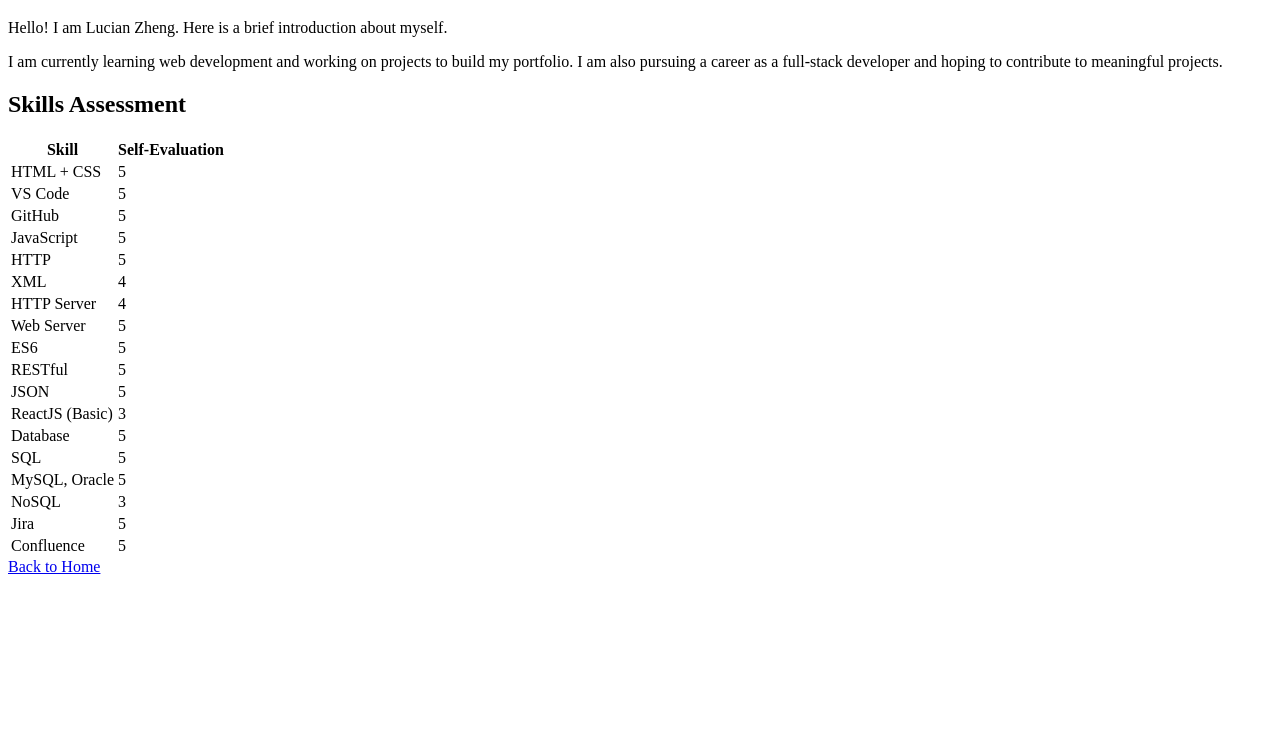
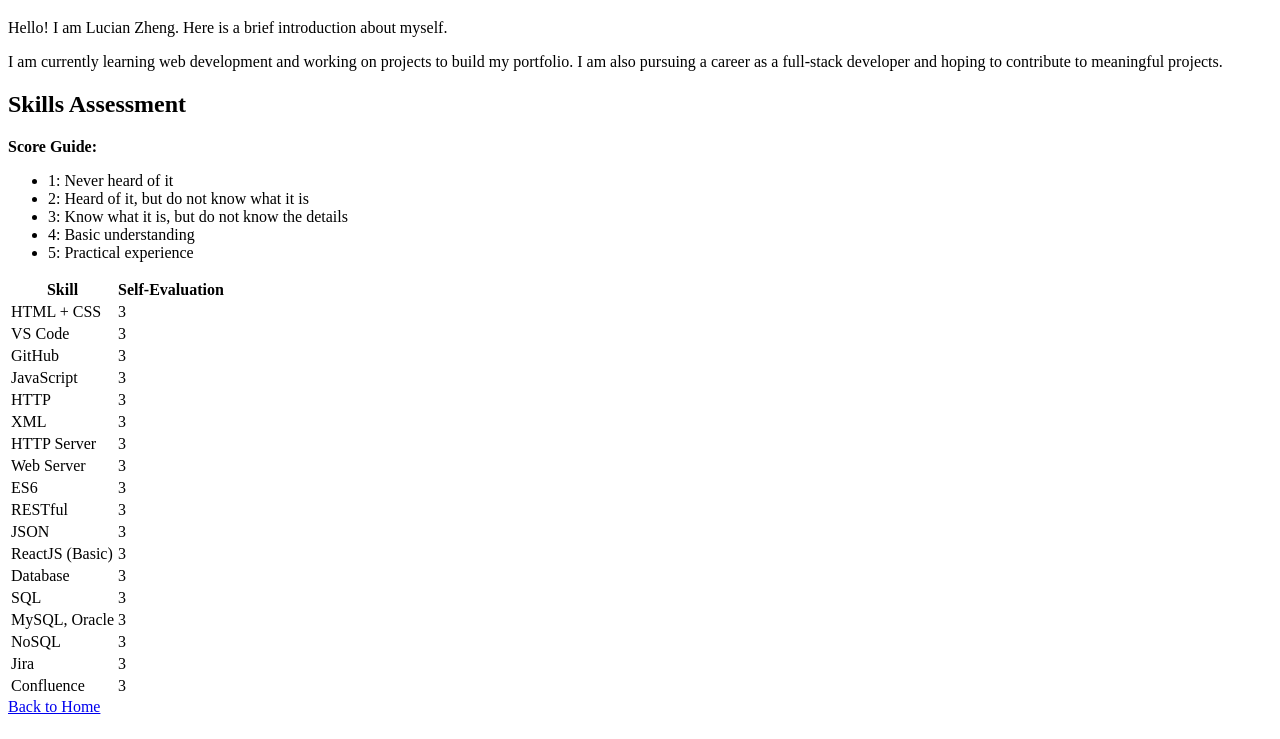
Before and after one commit to lucianzheng/hello-world, a plain HTML site: page about.html in a window 1280 px wide. Shown: the part 61-800 px from the top of the page. Drawn offline with Linux system fonts and the light colour scheme.

Commit message:
update about.html

```diff
--- a/about.html
+++ b/about.html
@@ -12,6 +12,14 @@
     <p>I am currently learning web development and working on projects to build my portfolio. I am also pursuing a career as a full-stack developer and hoping to contribute to meaningful projects.</p>
 
     <h2>Skills Assessment</h2>
+    <p><strong>Score Guide:</strong></p>
+    <ul>
+        <li>1: Never heard of it</li>
+        <li>2: Heard of it, but do not know what it is</li>
+        <li>3: Know what it is, but do not know the details</li>
+        <li>4: Basic understanding</li>
+        <li>5: Practical experience</li>
+    </ul>
     <table>
         <tr>
             <th>Skill</th>
@@ -19,47 +27,47 @@
         </tr>
         <tr>
             <td>HTML + CSS</td>
-            <td>5</td>
+            <td>3</td>
         </tr>
         <tr>
             <td>VS Code</td>
-            <td>5</td>
+            <td>3</td>
         </tr>
         <tr>
             <td>GitHub</td>
-            <td>5</td>
+            <td>3</td>
         </tr>
         <tr>
             <td>JavaScript</td>
-            <td>5</td>
+            <td>3</td>
         </tr>
         <tr>
             <td>HTTP</td>
-            <td>5</td>
+            <td>3</td>
         </tr>
         <tr>
             <td>XML</td>
-            <td>4</td>
+            <td>3</td>
         </tr>
         <tr>
             <td>HTTP Server</td>
-            <td>4</td>
+            <td>3</td>
         </tr>
         <tr>
             <td>Web Server</td>
-            <td>5</td>
+            <td>3</td>
         </tr>
         <tr>
             <td>ES6</td>
-            <td>5</td>
+            <td>3</td>
         </tr>
         <tr>
             <td>RESTful</td>
-            <td>5</td>
+            <td>3</td>
         </tr>
         <tr>
             <td>JSON</td>
-            <td>5</td>
+            <td>3</td>
         </tr>
         <tr>
             <td>ReactJS (Basic)</td>
@@ -67,15 +75,15 @@
         </tr>
         <tr>
             <td>Database</td>
-            <td>5</td>
+            <td>3</td>
         </tr>
         <tr>
             <td>SQL</td>
-            <td>5</td>
+            <td>3</td>
         </tr>
         <tr>
             <td>MySQL, Oracle</td>
-            <td>5</td>
+            <td>3</td>
         </tr>
         <tr>
             <td>NoSQL</td>
@@ -83,11 +91,11 @@
         </tr>
         <tr>
             <td>Jira</td>
-            <td>5</td>
+            <td>3</td>
         </tr>
         <tr>
             <td>Confluence</td>
-            <td>5</td>
+            <td>3</td>
         </tr>
     </table>
 
```
